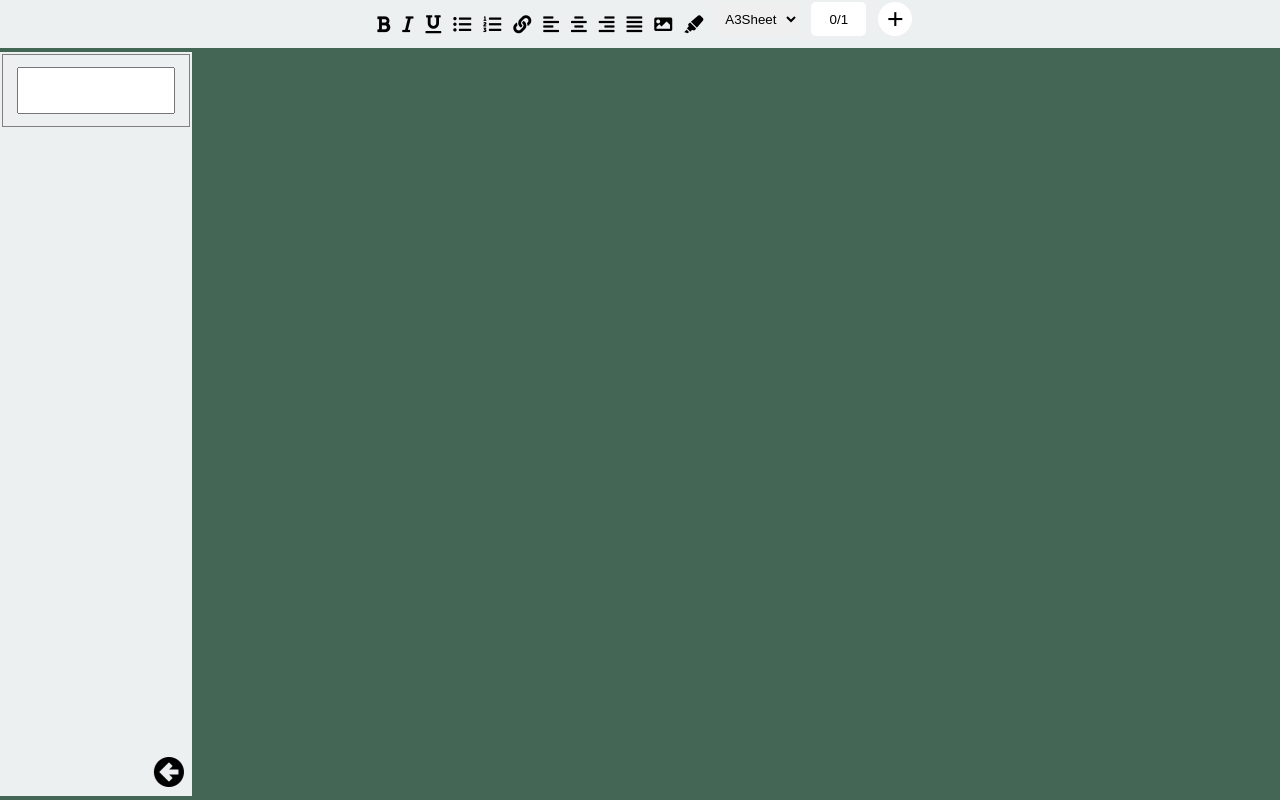
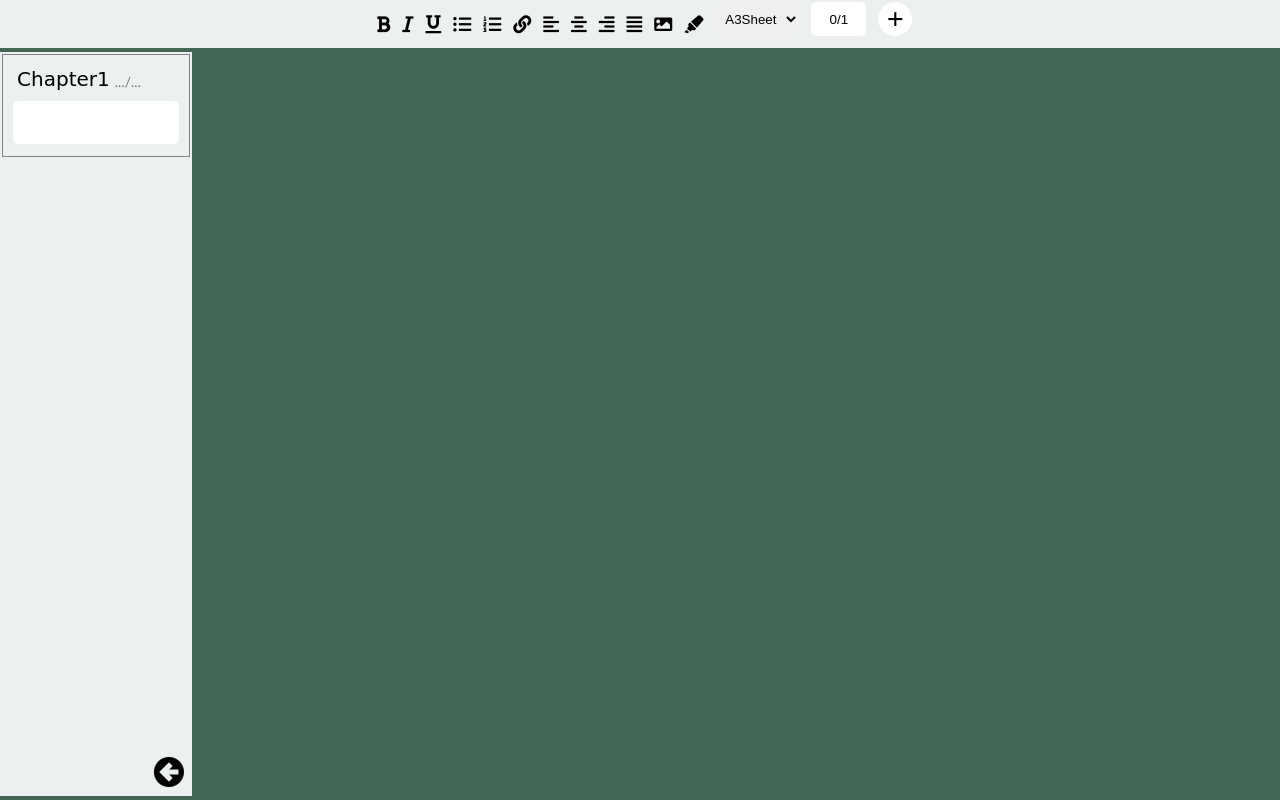
Before and after one commit to Sidahmeders/hidden-work, a website built with Vite: page src/index.html in a window 1280 px wide. Built offline with nearby package versions, Linux system fonts and the light colour scheme.

Commit message:
added the chapter startend styles

```diff
--- a/src/components/NewPaperSheet.js
+++ b/src/components/NewPaperSheet.js
@@ -12,7 +12,7 @@ class NewPaperSheet {
     PaperSheet.id = `offset-${pageNumber}`
     PaperSheet.classList.add('page', state.selectedSheetStyle)
     PaperSheet.contentEditable = true
-    PaperSheet.onkeyup = (event) => savePageSheetText(event, pageNumber)
+    PaperSheet.oninput = (event) => savePageSheetText(event, pageNumber)
     PaperSheet.innerText = pageinnerText
 
     const PageNumber = document.createElement('div')
--- a/src/components/chapter-sidebar/ChapterPlaceholder.js
+++ b/src/components/chapter-sidebar/ChapterPlaceholder.js
@@ -13,11 +13,29 @@ class ChapterPlaceholder extends Component {
     this.element.innerHTML = ''
     this.element.className = 'chapter-placeholder'
 
-    const InputEl = document.createElement('input')
-    InputEl.type = 'text'
+    const chapterCount = this.element.childElementCount + 1
+    const ChapterHeader = document.createElement('div')
+    ChapterHeader.className = 'chapter-header'
+    ChapterHeader.innerText = 'Chapter' + chapterCount
 
-    this.element.appendChild(InputEl)
+    const ChapterStartEnd = document.createElement('input')
+    ChapterStartEnd.className = 'chapter-start-end'
+    ChapterStartEnd.placeholder = '.../...'
+    ChapterStartEnd.onchange = handleChapterStartEnd
+
+    const ChapterName = document.createElement('input')
+    ChapterName.className = 'chapter-name'
+
+    ChapterHeader.appendChild(ChapterStartEnd)
+    this.element.appendChild(ChapterHeader)
+    this.element.appendChild(ChapterName)
   }
 }
 
+function handleChapterStartEnd(event) {
+  const value = event.target.value
+
+  console.log(value, 'VAL')
+}
+
 export default ChapterPlaceholder
--- a/src/components/chapter-sidebar/_styles.scss
+++ b/src/components/chapter-sidebar/_styles.scss
@@ -39,15 +39,35 @@
 
   .chapter-placeholder {
     display: flex;
+    flex-direction: column;
     justify-content: center;
     border: 1px solid gray;
     padding: 12px 0;
     margin: 2px;
 
-    input[type='text'] {
-      width: 85%;
+    .chapter-header {
+      display: flex;
+      justify-content: center;
+      font-family: cursive;
       font-size: 20px;
+
+      .chapter-start-end {
+        background: inherit;
+        font-size: 14px;
+        width: 35%;
+        padding: 5px 5px 0 5px;
+        border: none;
+        outline: none;
+        font-family: 'Trebuchet MS', 'Lucida Sans Unicode', 'Lucida Grande', 'Lucida Sans', Arial, sans-serif;
+      }
+    }
+    .chapter-name {
+      margin: 10px 10px 0 10px;
       padding: 10px 20px;
+      font-size: 20px;
+      border: none;
+      outline: none;
+      border-radius: 5px;
     }
   }
 }
--- a/src/utils/store/store.js
+++ b/src/utils/store/store.js
@@ -42,8 +42,10 @@ export default class Store {
       return false
     }
 
+    console.groupCollapsed(`ACTION: ${actionKey}`)
     self.status = 'action'
     self.actions[actionKey](self, payload)
+    console.groupEnd()
 
     return true
   }
```
